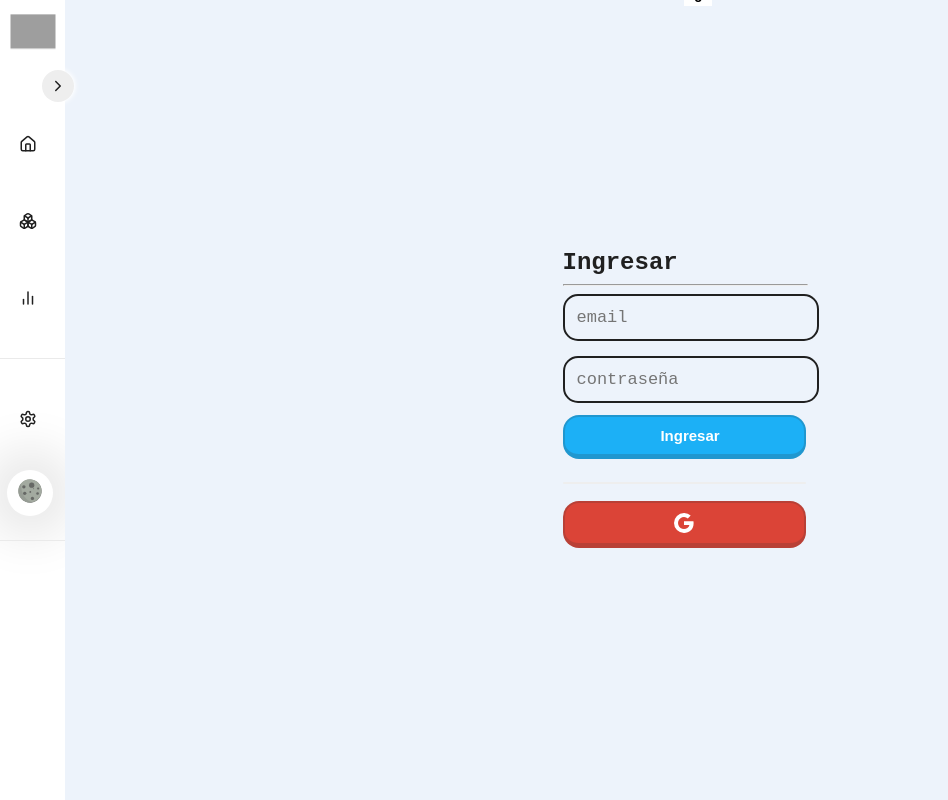
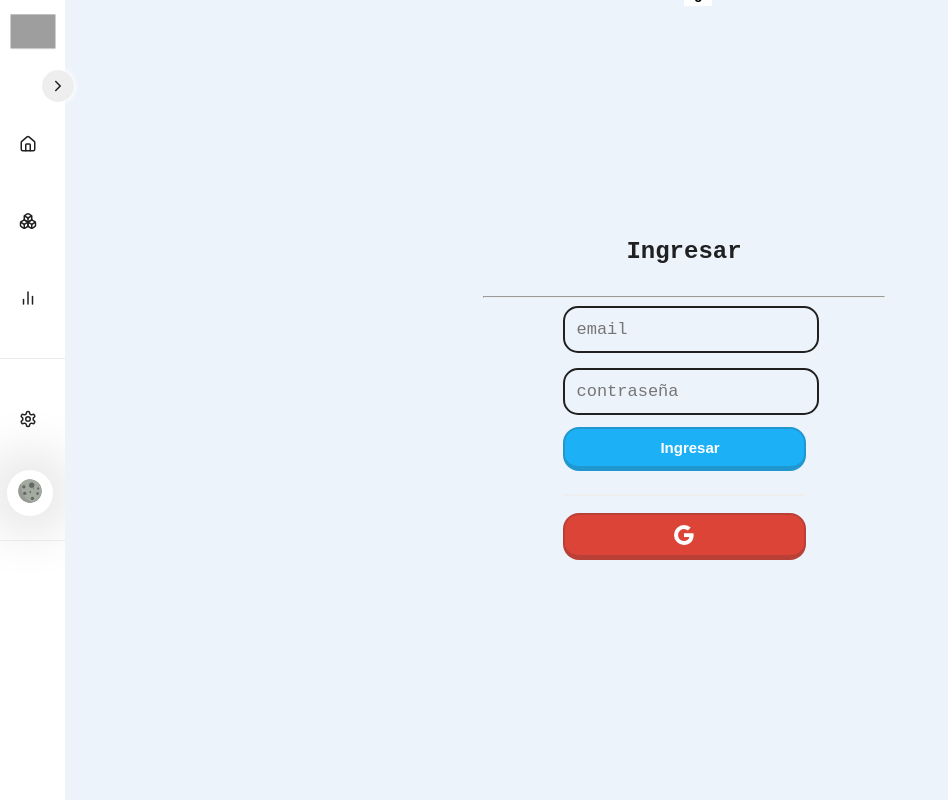
Before and after one commit to Angel-Raa/merka-dom, a React (Vite) app: page /auth/login in a window 1280 px wide. Shown: the whole page, without its empty margins (0-948 px from the left). Built offline with nearby package versions, Linux system fonts and the light colour scheme; grey boxes are pictures that could not be loaded.

Commit message:
feat: Actualizar README.md con características y stack tecnológico; mejorar estructura del componente Login

```diff
--- a/src/components/shared/Title.tsx
+++ b/src/components/shared/Title.tsx
@@ -20,6 +20,7 @@ const TitleContainer = styled.span`
   font-weight: 600;
   color: var(--text-color);
   margin-bottom: 0.5rem;
+  padding-bottom: 15px;
   text-align: center;
   @media (max-width: 768px) {
     font-size: 1.25rem;
--- a/src/page/auth/Login.tsx
+++ b/src/page/auth/Login.tsx
@@ -1,12 +1,12 @@
 import styled from "styled-components";
-import { InputText, SaveButton, Title,Separator } from "../..";
+import { InputText, SaveButton, Title, Separator } from "../..";
 import { BsGoogle } from "react-icons/bs";
+import { Device } from "../../lib/style/breack-points";
 
 export function Login() {
   return (
     <Container>
-      <section className="content-card">
-        <div className="content-card">
+      <div className="card">
         <Title>Ingresar</Title>
         <form>
           <InputText>
@@ -39,12 +39,14 @@ export function Login() {
           <Separator>
             <span>o</span>
           </Separator>
-            <SaveButton  bgcolor={"#DB4437"} color={"255,255,255"} width={"100%" } icon={<BsGoogle />}>
-
-            </SaveButton>
+          <SaveButton
+            bgcolor={"#DB4437"}
+            color={"255,255,255"}
+            width={"100%"}
+            icon={<BsGoogle />}
+          ></SaveButton>
         </form>
       </div>
-      </section>
     </Container>
   );
 }
@@ -54,4 +56,15 @@ const Container = styled.div`
   align-items: center;
   height: 100vh;
   background-color: var(--background-color);
+  text-align: center;
+
+  .card {
+    display: flex;
+    flex-direction: column;
+    align-items: center;
+    width: 100%;
+    @media ${Device.tablet} {
+      width: 400px;
+    }
+  }
 `;
```
Also changed, not shown: 1 other file (tests, documents, lock files or other folders). Lines whose indentation alone changed are shown as unchanged.
